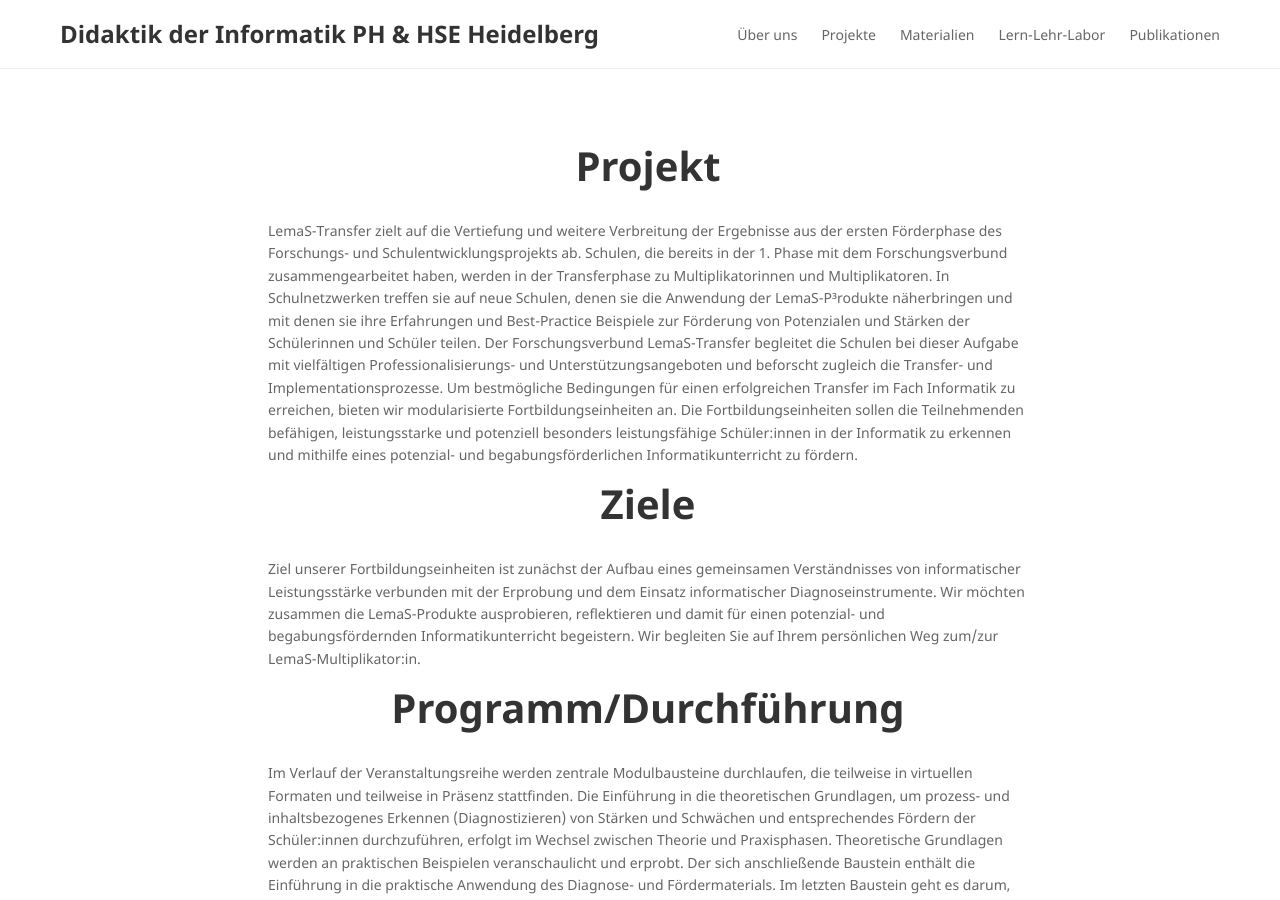
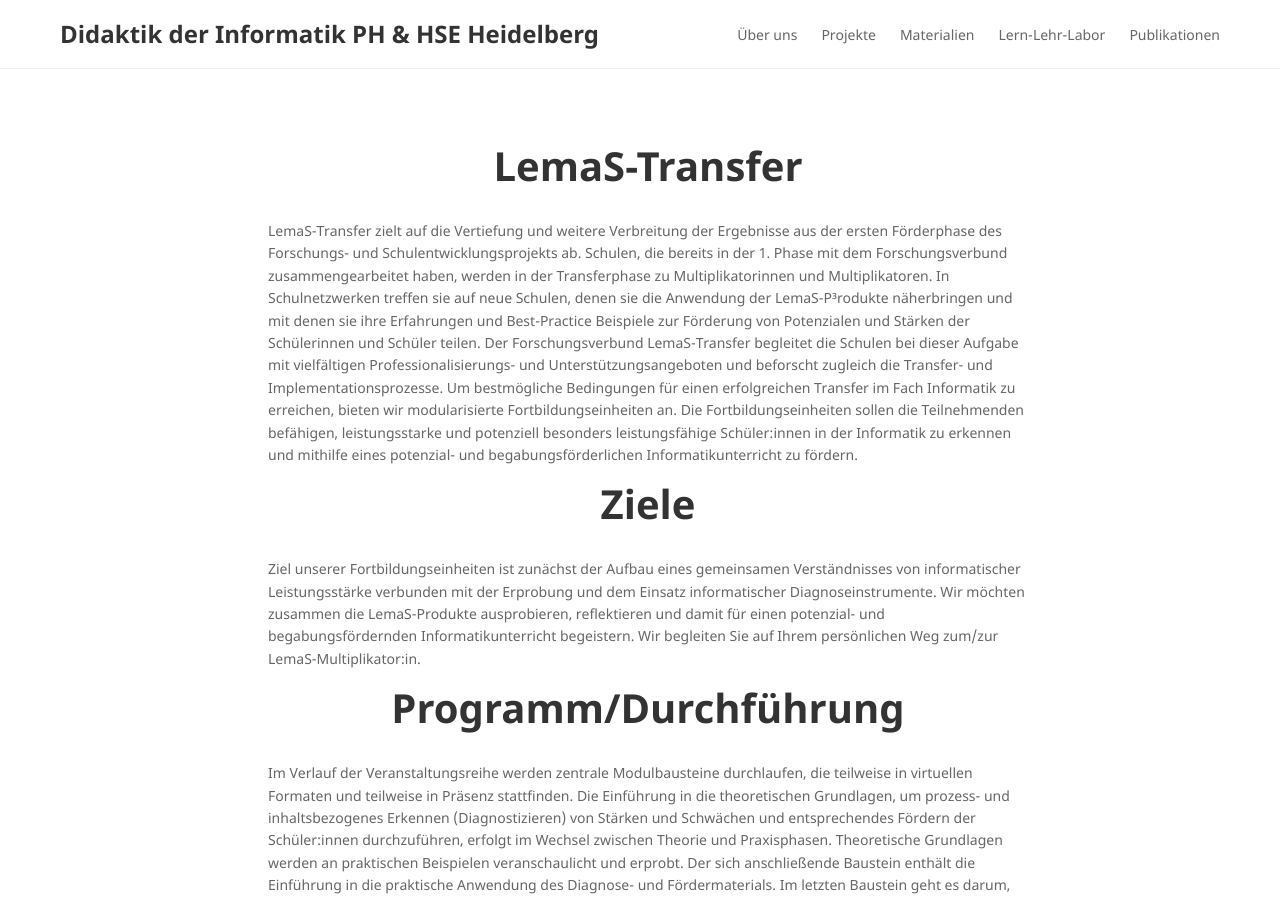
Before and after one commit to DDIHD/DDIHD.github.io, a Jekyll site: the page built from projects/lemas.md, in a window 1280 px wide and 900 px high. Built offline with Jekyll 4.4.1, drawn with Linux system fonts in a browser that asks for light colours.

Commit message:
Update lemas.md

```diff
--- a/projects/lemas.md
+++ b/projects/lemas.md
@@ -5,16 +5,13 @@
 category: project
 ---
 
-# Projekt
+# LemaS-Transfer
 LemaS-Transfer zielt auf die Vertiefung und weitere Verbreitung der Ergebnisse aus der ersten Förderphase des Forschungs- und Schulentwicklungsprojekts ab. Schulen, die bereits in der 1. Phase mit dem Forschungsverbund zusammengearbeitet haben, werden in der Transferphase zu Multiplikatorinnen und Multiplikatoren. In Schulnetzwerken treffen sie auf neue Schulen, denen sie die Anwendung der LemaS-P³rodukte näherbringen und mit denen sie ihre Erfahrungen und Best-Practice Beispiele zur Förderung von Potenzialen und Stärken der Schülerinnen und Schüler teilen. Der Forschungsverbund LemaS-Transfer begleitet die Schulen bei dieser Aufgabe mit vielfältigen Professionalisierungs- und Unterstützungsangeboten und beforscht zugleich die Transfer- und Implementationsprozesse. Um bestmögliche Bedingungen für einen erfolgreichen Transfer im Fach Informatik zu erreichen, bieten wir modularisierte Fortbildungseinheiten an. Die Fortbildungseinheiten sollen die Teilnehmenden befähigen, leistungsstarke und potenziell besonders leistungsfähige Schüler:innen in der Informatik zu erkennen und mithilfe eines potenzial- und begabungsförderlichen Informatikunterricht zu fördern.
 
-
 # Ziele
-
 Ziel unserer Fortbildungseinheiten ist zunächst der Aufbau eines gemeinsamen Verständnisses von informatischer Leistungsstärke verbunden mit der Erprobung und dem Einsatz informatischer Diagnoseinstrumente. Wir möchten zusammen die LemaS-Produkte ausprobieren, reflektieren und damit für einen potenzial- und begabungsfördernden Informatikunterricht begeistern. Wir begleiten Sie auf Ihrem persönlichen Weg zum/zur LemaS-Multiplikator:in.
 
 # Programm/Durchführung
-
 Im Verlauf der Veranstaltungsreihe werden zentrale Modulbausteine durchlaufen, die teilweise in virtuellen Formaten und teilweise in Präsenz stattfinden. Die Einführung in die theoretischen Grundlagen, um prozess- und inhaltsbezogenes Erkennen (Diagnostizieren) von Stärken und Schwächen und entsprechendes Fördern der Schüler:innen durchzuführen, erfolgt im Wechsel zwischen Theorie und Praxisphasen. Theoretische Grundlagen werden an praktischen Beispielen veranschaulicht und erprobt. Der sich anschließende Baustein enthält die Einführung in die praktische Anwendung des Diagnose- und Fördermaterials. Im letzten Baustein geht es darum, dass die Teilnehmenden befähigt werden, adaptive Diagnose- und Fördermaterialien für den eigenen Informatikunterricht zu entwickeln, zu evaluieren und den Bedürfnissen entsprechend weiterzuentwickeln. Um das Programm abzurunden und für alle Teilnehmenden noch nutzbrinender zugestalten, bieten wir regelmäßig ein monatliches digitales Austauschformat an. Bei diesen Treffen werden Themen und Schwerpunkte, die nicht oder nur unzureichend in der Einheit erörtet werden konnten, aufgegriffen. Auch eine engmaschigere Begleitung im Kontext des Einsatzes der Materialien oder der Umsetzung der Konzepte im Unterrichtsalltag könnte hier einen Platz finden.
 
 ![LemaS-Transfer Informatik](IC3-MINT-IF-Eyecatcher.png)
```
